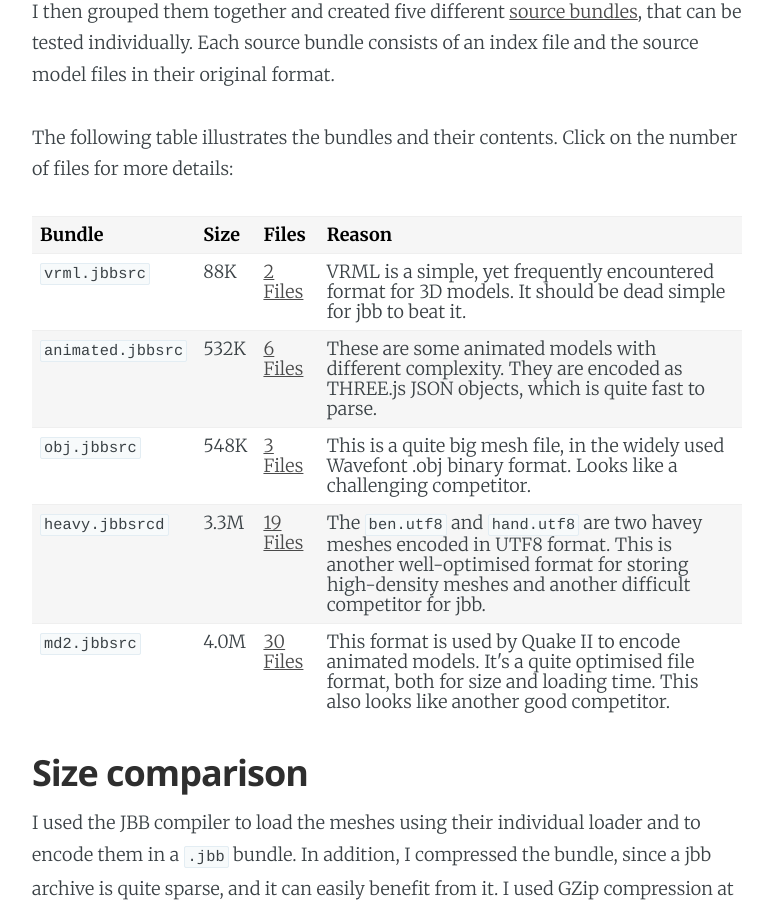
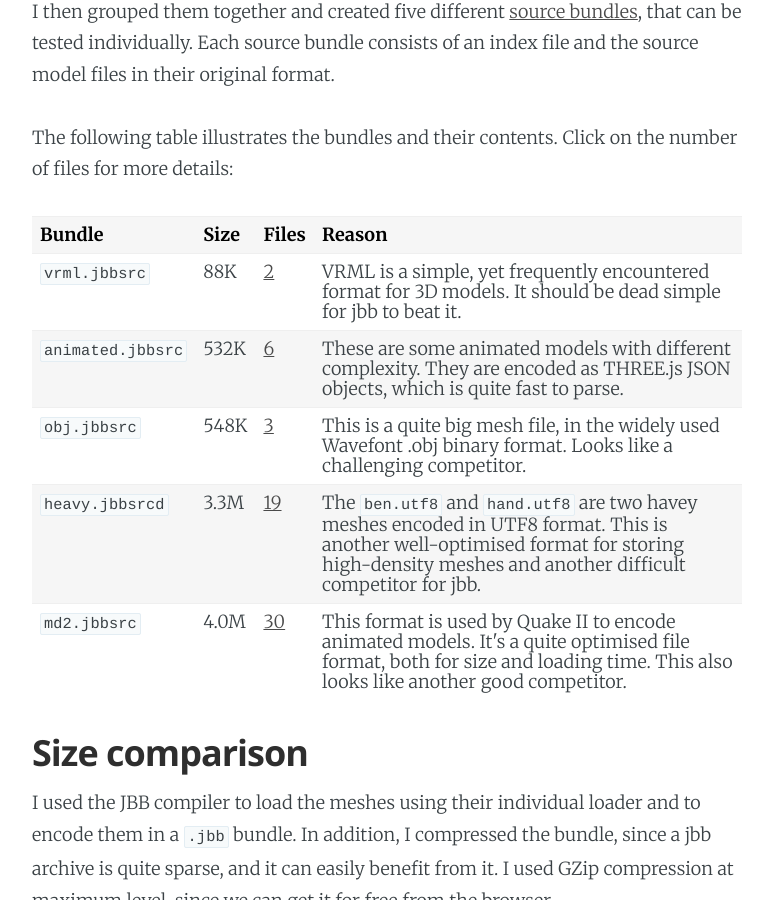
Before and after one commit to wavesoft/wavesoft.github.io, a Jekyll site: the page built from _posts/2016-05-10-make-your-javascript-resources-loade-30-percent-faster.md, in a window 1280 px wide and 900 px high, scrolled down 1488 px. Shown: the whole window, without its empty margins (253-1026 px from the left). Built offline with Jekyll 4.4.1, drawn with Linux system fonts in a browser that asks for light colours; nearby versions of some CDN libraries; Markdown is read by kramdown in place of the engine named in the settings; comment, search, counter and statistics services are not loaded.

Commit message:
Fixing some visual issues

```diff
--- a/_posts/2016-05-10-make-your-javascript-resources-loade-30-percent-faster.md
+++ b/_posts/2016-05-10-make-your-javascript-resources-loade-30-percent-faster.md
@@ -36,7 +36,7 @@ The following table illustrates the bundles and their contents. Click on the num
         <td><code>vrml.jbbsrc</code></td>
         <td>88K</td>
         <td>
-            <a href="https://github.com/wavesoft/jbb-tests/tree/master/bundles/vrml.jbbsrc" target="_blank">2 Files</a>
+            <a href="https://github.com/wavesoft/jbb-tests/tree/master/bundles/vrml.jbbsrc" target="_blank"> 2 </a>
         </td>
         <td>
             VRML is a simple, yet frequently encountered format for 3D models. It should be dead simple for jbb to beat it.
@@ -46,7 +46,7 @@ The following table illustrates the bundles and their contents. Click on the num
         <td><code>animated.jbbsrc</code></td>
         <td>532K</td>
         <td>
-            <a href="https://github.com/wavesoft/jbb-tests/tree/master/bundles/animated.jbbsrc" target="_blank">6 Files</a>
+            <a href="https://github.com/wavesoft/jbb-tests/tree/master/bundles/animated.jbbsrc" target="_blank"> 6 </a>
         </td>
         <td>
             These are some animated models with different complexity. They are encoded as THREE.js JSON objects, which is quite fast to parse.
@@ -56,7 +56,7 @@ The following table illustrates the bundles and their contents. Click on the num
         <td><code>obj.jbbsrc</code></td>
         <td>548K</td>
         <td>
-            <a href="https://github.com/wavesoft/jbb-tests/tree/master/bundles/obj.jbbsrc" target="_blank">3 Files</a>
+            <a href="https://github.com/wavesoft/jbb-tests/tree/master/bundles/obj.jbbsrc" target="_blank"> 3 </a>
         </td>
         <td>
             This is a quite big mesh file, in the widely used Wavefont .obj binary format. Looks like a challenging competitor.
@@ -66,7 +66,7 @@ The following table illustrates the bundles and their contents. Click on the num
         <td><code>heavy.jbbsrcd</code></td>
         <td>3.3M</td>
         <td>
-            <a href="https://github.com/wavesoft/jbb-tests/tree/master/bundles/heavy.jbbsrc" target="_blank">19 Files</a>
+            <a href="https://github.com/wavesoft/jbb-tests/tree/master/bundles/heavy.jbbsrc" target="_blank"> 19 </a>
         </td>
         <td>
             The <code>ben.utf8</code> and <code>hand.utf8</code> are two havey meshes encoded in UTF8 format. This is another well-optimised format for storing high-density meshes and another difficult competitor for jbb.
@@ -76,7 +76,7 @@ The following table illustrates the bundles and their contents. Click on the num
         <td><code>md2.jbbsrc</code></td>
         <td>4.0M</td>
         <td>
-            <a href="https://github.com/wavesoft/jbb-tests/tree/master/bundles/md2.jbbsrc" target="_blank">30 Files</a>
+            <a href="https://github.com/wavesoft/jbb-tests/tree/master/bundles/md2.jbbsrc" target="_blank"> 30 </a>
         </td>
         <td>
             This format is used by Quake II to encode animated models. It's a quite optimised file format, both for size and loading time. This also looks like another good competitor.
```
